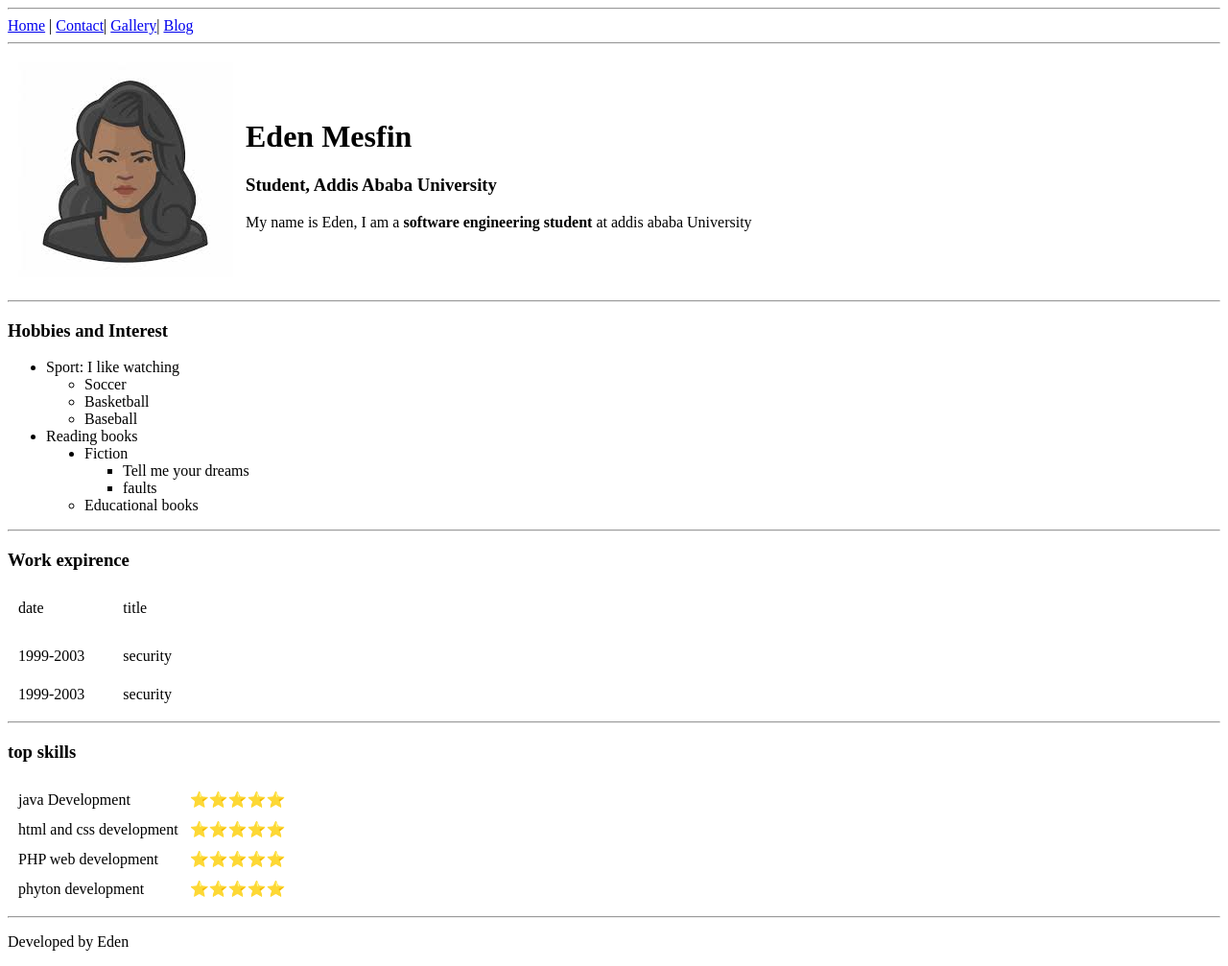
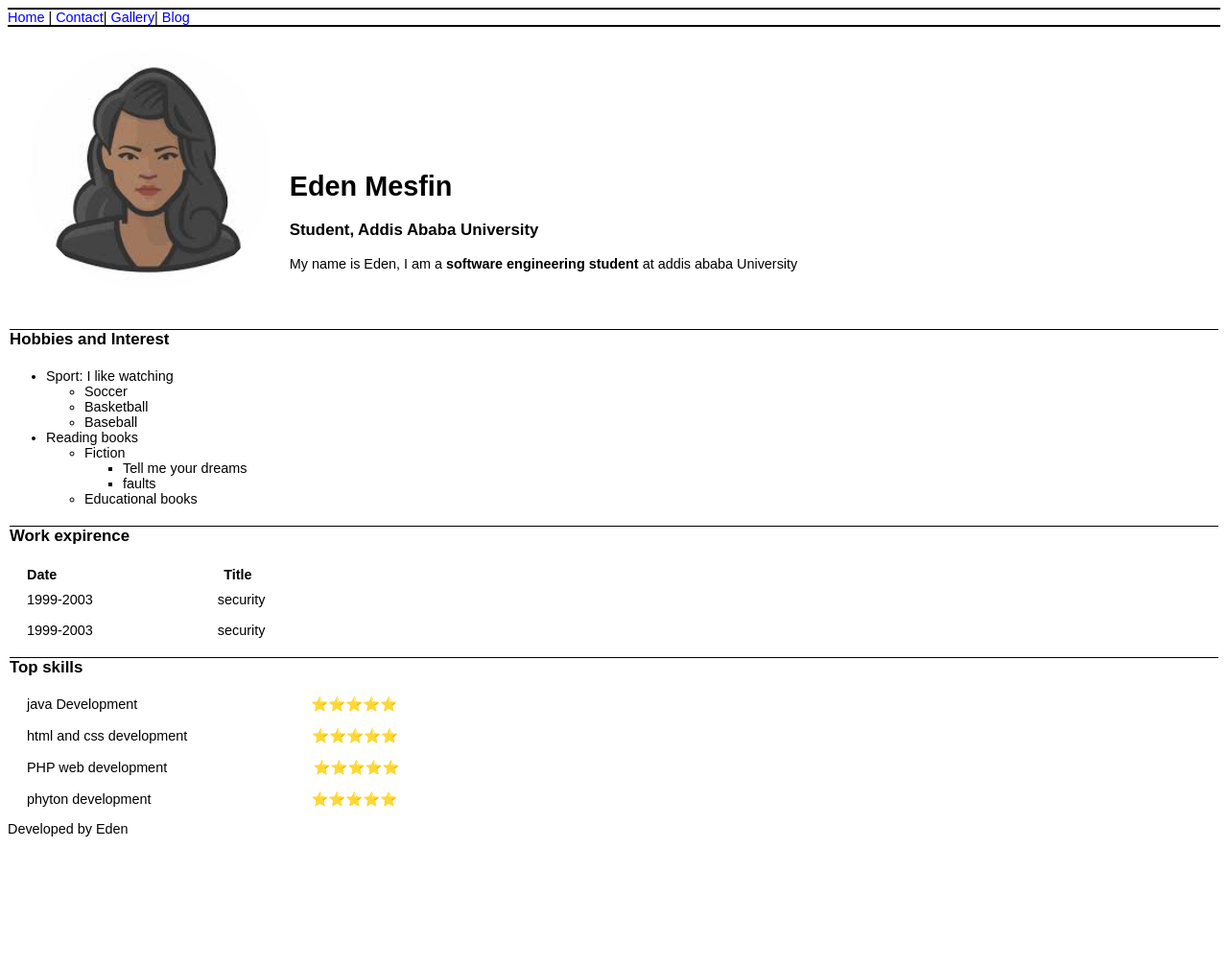
Before and after one commit to Edenmt301/MyCv, a plain HTML site: page index.html in a window 1280 px wide. Shown: the whole page at 96% size. After the commit the page ends 887 px from the top, so only its background shows below. Drawn offline with Linux system fonts and the light colour scheme.

Commit message:
second update version 2.0.2

```diff
--- a/asset/css/style.css
+++ b/asset/css/style.css
@@ -46,10 +46,10 @@ nav>ul>li{
     font-size: 20px;
 
 }
-nav>ul>li>a{
+nav>a{
     text-decoration: none;
 }
-nav>ul>li:hover{
+nav>a:hover{
     background-color: lightslategrey;
 }
 img{
--- a/asset/css/style2.css
+++ b/asset/css/style2.css
@@ -1,4 +1,4 @@
-#title{
+#gallery{
     text-transform: uppercase;
     font-size: 40px;
     font-weight: bold;
@@ -6,17 +6,21 @@
     width: auto;
 }
 nav{
-    border-bottom: grey solid 2px;
-    border-top: grey solid 2px;
+    border-bottom: black solid 2px;
+    border-top: black solid 2px;
 }
 body{
     font-family: Arial, Helvetica, sans-serif;
-    font-size: 1rem;
+    font-size: 0.9rem;
     font-style: normal;
 }
 table{
     width: 100%;
     padding-bottom: 10px;
+}
+
+.clear{
+    clear: left;
 }
 img{
     float: left;
@@ -24,25 +28,22 @@ img{
     height: 300px;
     margin: 1.66%;
 }
-.clear{
-    clear: left;
-}
 #profile{
-    width: 400px;
-    height: 400px;
+    width: 20%;
+    height: 20%;
     border-radius: 100%;
     float: left;
     margin-right: 20px;
 }
 #info{
-    border-bottom: grey solid 2px;
+    margin-top: 150px;
 }
 #contact{
-    border-top: grey solid 2px;
+    border-top: black solid 2px;
 }
 label{
     float: left;
-    padding: 2px;
+    padding: 5px;
 }
 form{
     align-content: center;
@@ -69,20 +70,20 @@ a{
     text-decoration: none;
 }
 #submit{
-    width: 430px;
+    width: 410px;
     height: 30px;
 }
 #fName{
+    margin-left: 96px;
+}
+#sName{
     margin-left: 100px;
 }
-#sName{
-    margin-left: 105px;
-}
 #eMail{
-    margin-left: 142px;
+    margin-left: 134px;
 }
 #pw{
-    margin-left: 112px;
+    margin-left: 107px;
 }
 #tel{
     margin-left: 76px;
@@ -93,7 +94,18 @@ a{
 #txarea{
     margin-left: 3px;
 }
-input{
-
-
+.subtitles{
+    display: inline-block;
+    margin: 2px 150px 10px 20px;
 }
+.sameLine>p{
+    display: inline;
+    margin: 0 110px 2px 20px;
+}
+.titles{
+    border-top: black solid 1px;
+    margin: 20px 2px;
+}
+h4{
+    margin-left: 20px;
+}
--- a/index.html
+++ b/index.html
@@ -8,33 +8,36 @@
       href="./asset/images/icon.bmp" type="image/bmp">
 
 </head>
+<link rel="stylesheet" href="./asset/css/style2.css">
 <body>
 
-<hr>
-<a href="index - Copy.html">Home</a> |
-<a href="contact - Copy.html" >Contact</a>|
-<a href="gallery2 - Copy.html" >Gallery</a>|
-<a href="blog - Copy.html" >Blog</a>
-<hr>
-
-
-    <table cellspacing="10">
-        <tr>
-            <td><!-- image -->
-                <img src="./asset/images/user.jpg" alt="my profile picture">
-            </td>
-            <td><h1 >Eden Mesfin</h1>
-                <h3>Student, Addis Ababa University</h3>
-                <p>My name is Eden, I am a <strong> software engineering student</strong> at addis ababa University </p></td>
-
-        </tr>
-    </table>
+<header>
+    <nav>
+        <a href="index.html">Home</a> |
+        <a href="contact.html" >Contact</a>|
+        <a href="Gallery.html" >Gallery</a>|
+        <a href="blog.html" >Blog</a>
+</nav>
+</header>
 
 
 
-    <hr>
+
+<img id="profile" src="./asset/images/user.jpg" alt="my profile picture">
+<div id="info">
+<h1>Eden Mesfin</h1>
+<h3>Student, Addis Ababa University</h3>
+<p>My name is Eden, I am a <strong> software engineering student</strong> at addis ababa University </p>
+</div>
+
+
+<div class="clear"></div>
+
+
+
+
     <!-- list -->
-    <h3>Hobbies and Interest</h3>
+    <h3 class="titles">Hobbies and Interest</h3>
     <ul>
         <li>Sport: I like watching
             <ul>
@@ -45,7 +48,7 @@
         </li>
         <li>Reading books
             <ul>
-                <li type="disc">Fiction
+                <li>Fiction
                     <ul>
                         <li >Tell me your dreams</li>
                         <li>faults</li>
@@ -55,47 +58,23 @@
             </ul>
         </li>
     </ul>
-     <hr>
-    <h3>Work expirence</h3>
-    <table cellspacing="10">
-        <tr>
-            <thead><td>date</td>
-                <td>&emsp;</td>
-            <td>title</td></thead>
-        </tr>
-        <tr>
-            <tbody><td>1999-2003</td>
-                <td>&emsp;</td>
-            <td>security</td></tbody>
-        </tr>
-        <tr>
-            <tbody><td>1999-2003</td>
-                <td>&emsp;</td>
-            <td>security</td></tbody>
-        </tr>
-    </table>
-    <hr>
-    <h3>top skills</h3>
 
-    <table cellspacing="10">
-        <tr>
-            <td>java Development</td>
-            <td>⭐⭐⭐⭐⭐</td>
-        </tr>
-        <tr>
-            <td>html and css development</td>
-            <td>⭐⭐⭐⭐⭐</td>
-        </tr>
-        <tr>
-            <td>PHP web development</td>
-            <td>⭐⭐⭐⭐⭐</td>
-        </tr>
-        <tr>
-            <td>phyton development</td>
-            <td>⭐⭐⭐⭐⭐</td>
-        </tr>
-    </table>
-    <hr>
+
+
+
+    <h3 class="titles">Work expirence</h3>
+   <h4 class="subtitles">Date</h4>
+   <h4 class="subtitles">Title</h4>
+   <br>
+   <div class="sameLine"><p>1999-2003</p><p>security</p></div><br>
+   <div class="sameLine"><p>1999-2003</p><p>security</p></div>
+
+   <h3 class="titles">Top skills</h3>
+   <div class="sameLine"><p>java Development</p><p>&emsp;&emsp;&emsp;&nbsp;&nbsp;⭐⭐⭐⭐⭐</p></div><br>
+   <div class="sameLine"><p>html and css development</p><p>⭐⭐⭐⭐⭐</p></div><br>
+   <div class="sameLine"><p>PHP web development</p><p>&emsp;&nbsp;&nbsp;⭐⭐⭐⭐⭐</p></div><br>
+   <div class="sameLine"><p>phyton development</p><p>&emsp;&emsp;&nbsp;&nbsp;⭐⭐⭐⭐⭐</p></div>
+
     <p>Developed by Eden</p>
 
 </body>
```
Also changed, not shown: Gallery.html (+18 -19 lines), blog.html (+4 -7 lines), contact.html (+4 -5 lines).
